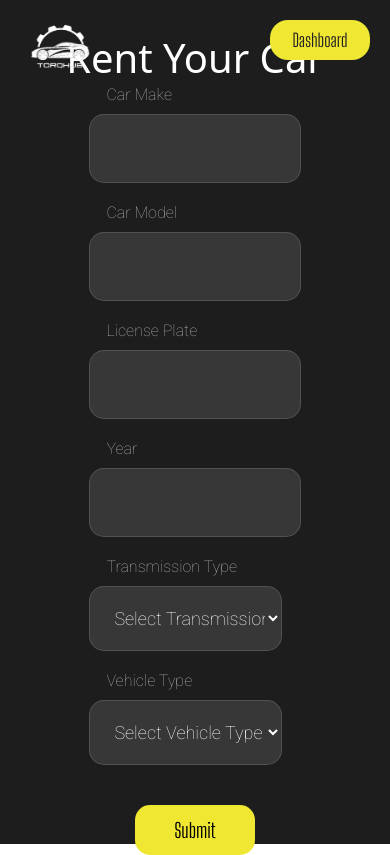
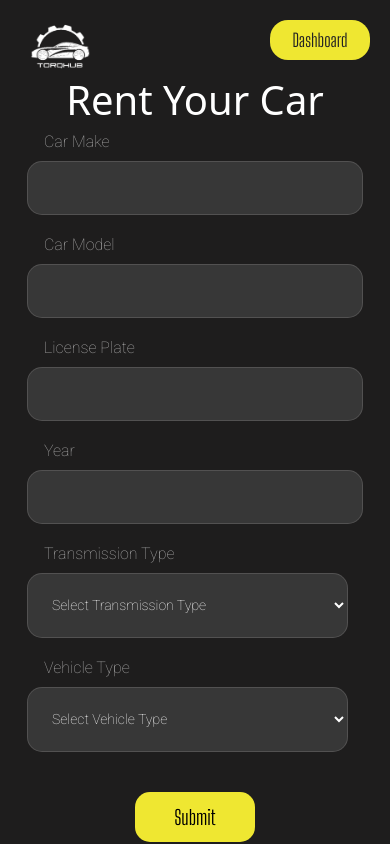
Before and after one commit to DevaduttM/DBMS_Project, a React (Vite) app in the folder Frontend/: page /rentyourcar in a window 390 px wide. Built offline with nearby package versions, Linux system fonts and the light colour scheme; sample sign-in values are in the browser's storage; a web font is replaced by a local one.

Commit message:
responsive

```diff
--- a/Frontend/src/components/RentCar/RentCar.css
+++ b/Frontend/src/components/RentCar/RentCar.css
@@ -105,3 +105,26 @@
 .rent-option {
     color: #ffffffa1;
 }
+
+@media (max-width: 768px) {
+    .rent-input{
+        font-size: 15px;
+        height: 50px;
+    }
+
+    .rent-form{
+        width: 100%;
+    }
+
+    .input-group{
+        width: 80%;
+    }
+
+    .vehicle-type-dropdown{
+        font-size: 14px;
+    }
+
+    .rentcar-title{
+        margin-top: 70px;
+    }
+}
```
